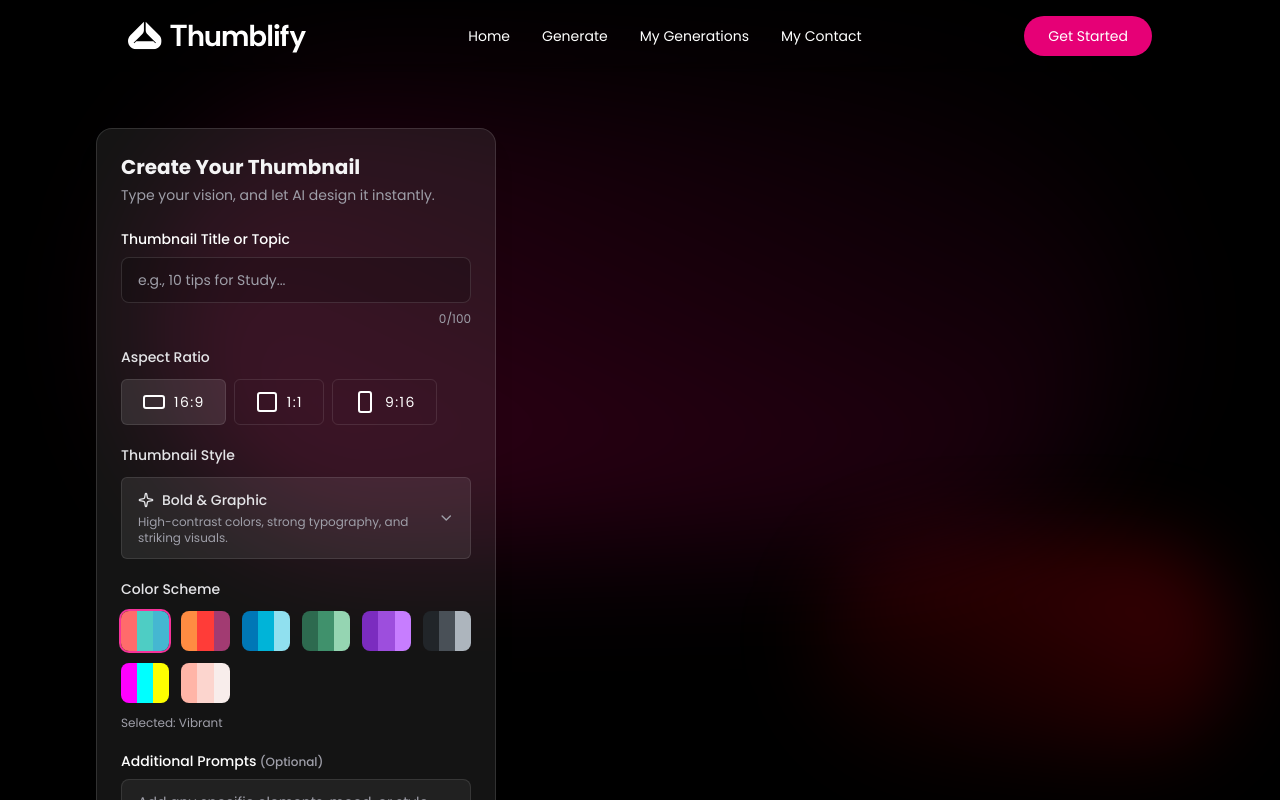
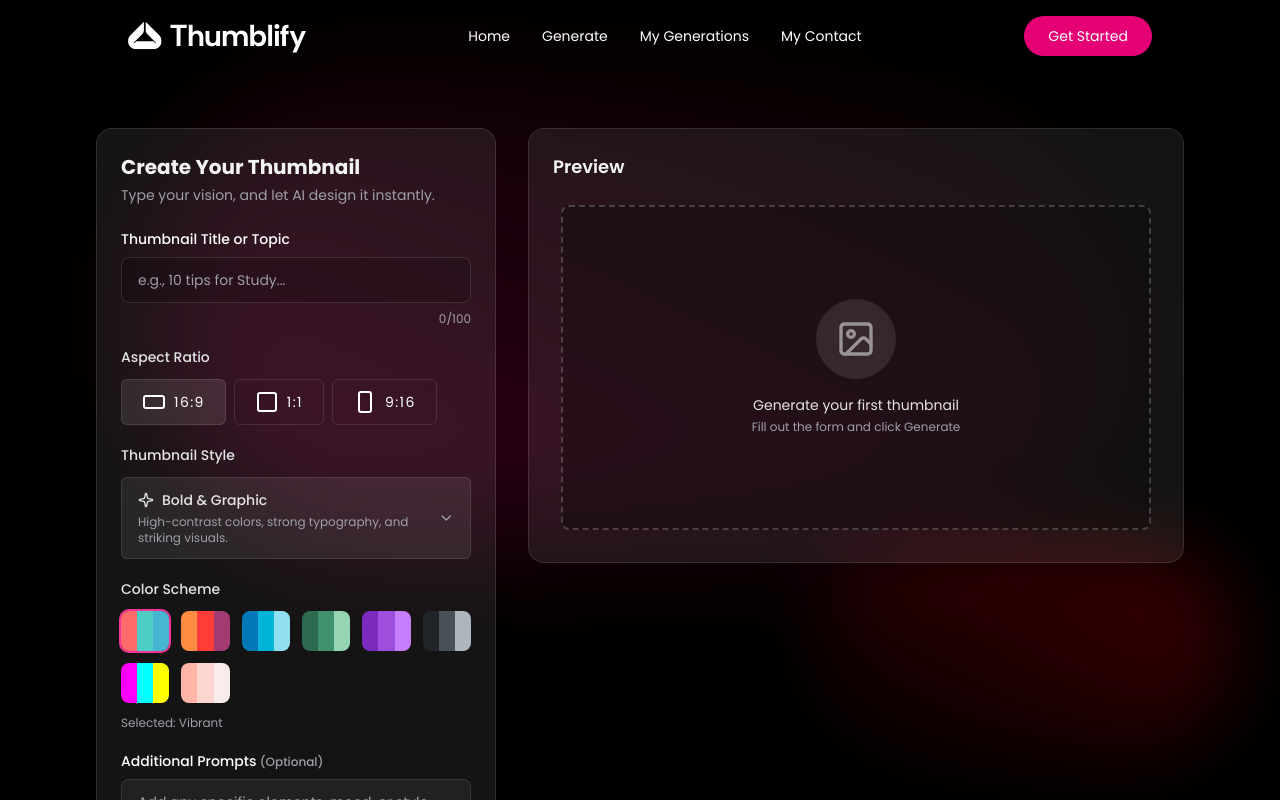
Before and after one commit to bhagatankit05/ThumbCraftor, a React (Vite) app in the folder client/: page /generate in a window 1280 px wide. Shown: the top 800 px of the page. Built offline with nearby package versions, Linux system fonts and the light colour scheme.

Commit message:
add PreviewPanel component to Generate for thumbnail preview

```diff
--- /dev/null
+++ b/client/src/components/PreviewPanel.tsx
@@ -0,0 +1,89 @@
+import { DownloadIcon, ImageIcon, Loader2Icon } from "lucide-react";
+import type { AspectRatio, IThumbnail } from "../assets/assets";
+
+const PreviewPanel = ({
+  thumbnail,
+  isLoading,
+  aspectRatio,
+}: {
+  thumbnail: IThumbnail | null;
+  isLoading: boolean;
+  aspectRatio: AspectRatio;
+}) => {
+  const aspectClasses = {
+    "16:9": "aspect-video",
+    "1:1": "aspect-square",
+    "9:16": "aspect-[9/16]",
+  } as Record<AspectRatio, string>;
+
+  const onDownload = () => {
+    if (!thumbnail?.image_url) return;
+    window.open(thumbnail.image_url, "_blank");
+  }
+
+  return (
+    <div className="relative mx-auto w-full max-w-2xl">
+      <div className={`relative overflow-hidden ${aspectClasses[aspectRatio]}`}>
+
+        {isLoading && (
+          <div className="absolute inset-0 flex flex-col items-center justify-center gap-4 bg-black/25">
+            <Loader2Icon className="size-8 animate-spin text-zinc-400" />
+            <div>
+              <p className="text-sm text-zinc-200 mt-2">
+                Generating thumbnail...
+              </p>
+              <p className="text-xs text-zinc-400 mt-1">
+                This may take a few moments.
+              </p>
+            </div>
+          </div>
+        )}
+
+        {/* Image preview */}
+        {!isLoading && thumbnail?.image_url && (
+          <div className="group relative h-full w-full">
+            <img
+              src={thumbnail.image_url}
+              alt={thumbnail.title}
+              className="h-full w-full object-cover"
+            />
+
+            <div className="absolute inset-0 flex items-end justify-center bg-black/10 opacity-0 transition-opacity group-hover:opacity-100">
+              <button onClick={onDownload}
+                type="button"
+                className="mb-6 flex items-center gap-2 rounded-md px-5 py-2.5 text-xs font-medium transition bg-white/30 ring-2 ring-white/40 backdrop-blur hover:scale-105 active:scale-95"
+              >
+                <DownloadIcon className="size-4" />
+                Download Thumbnail
+              </button>
+            </div>
+          </div>
+        )}
+
+
+
+        {/**Empty State */}
+{!isLoading && !thumbnail?.image_url && (
+  <div className="absolute inset-0 m-2 flex flex-col
+  items-center justify-center gap-4 rounded-lg border-2
+  border-dashed border-white/20 bg-black/25">
+    <div className="max-sm:hidden flex size-20 items-center
+    justify-center rounded-full bg-white/10">
+      <ImageIcon className='size-10 text-white opacity-50' />
+    </div>
+
+    <div className="px-4 text-center">
+      <p className="font text-zinc-200">Generate your first
+      thumbnail</p>
+      <p className="mt-1 text-xs text-zinc-400">Fill out the
+      form and click Generate</p>
+    </div>
+  </div>
+)}
+
+      </div>
+    </div>
+  );
+};
+
+export default PreviewPanel;
--- a/client/src/pages/Generate.tsx
+++ b/client/src/pages/Generate.tsx
@@ -10,6 +10,7 @@
 import AspectRatioSelector from "../components/AspectRatioSelector";
 import StyleSelector from "../components/StyleSelector";
 import ColourSchemeSelector from "../components/ColourSchemeSelector";
+import PreviewPanel from "../components/PreviewPanel";
 
 const Generate = () => {
   const { id } = useParams();
@@ -116,7 +117,12 @@
             </div>
 
             {/* RIGHT Panel */}
-            <div></div>
+            <div>
+              <div className="p-6 rounded-2xl bg-white/8 border border-white/10 shadow-xl">
+                <h2 className="text-lg font-semibold text-zinc-100 mb-4">Preview</h2>
+                <PreviewPanel thumbnail={thumbnail} isLoading={loading} aspectRatio={aspectRatio} />
+              </div>
+            </div>
           </div>
         </main>
       </div>
```
